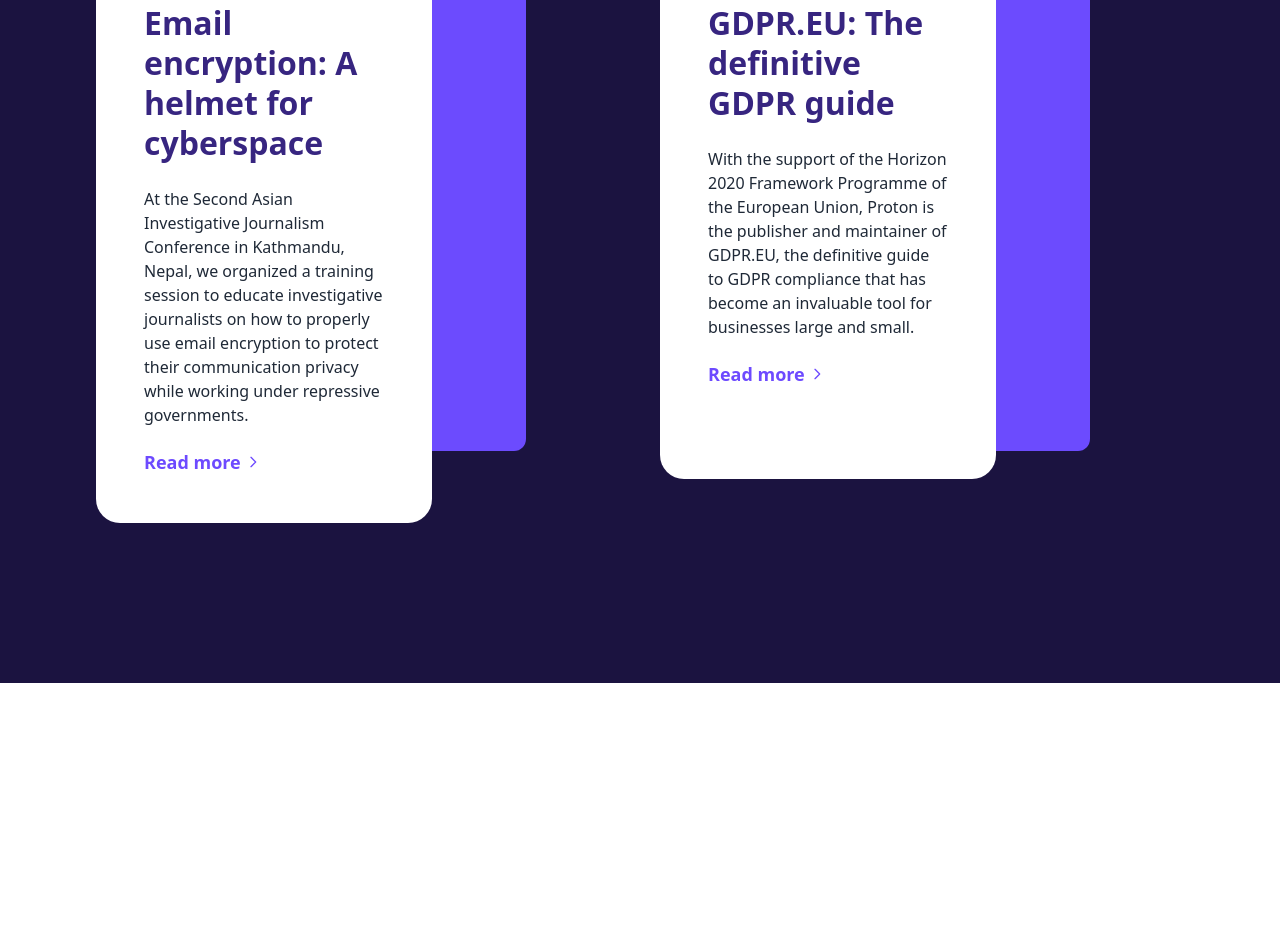
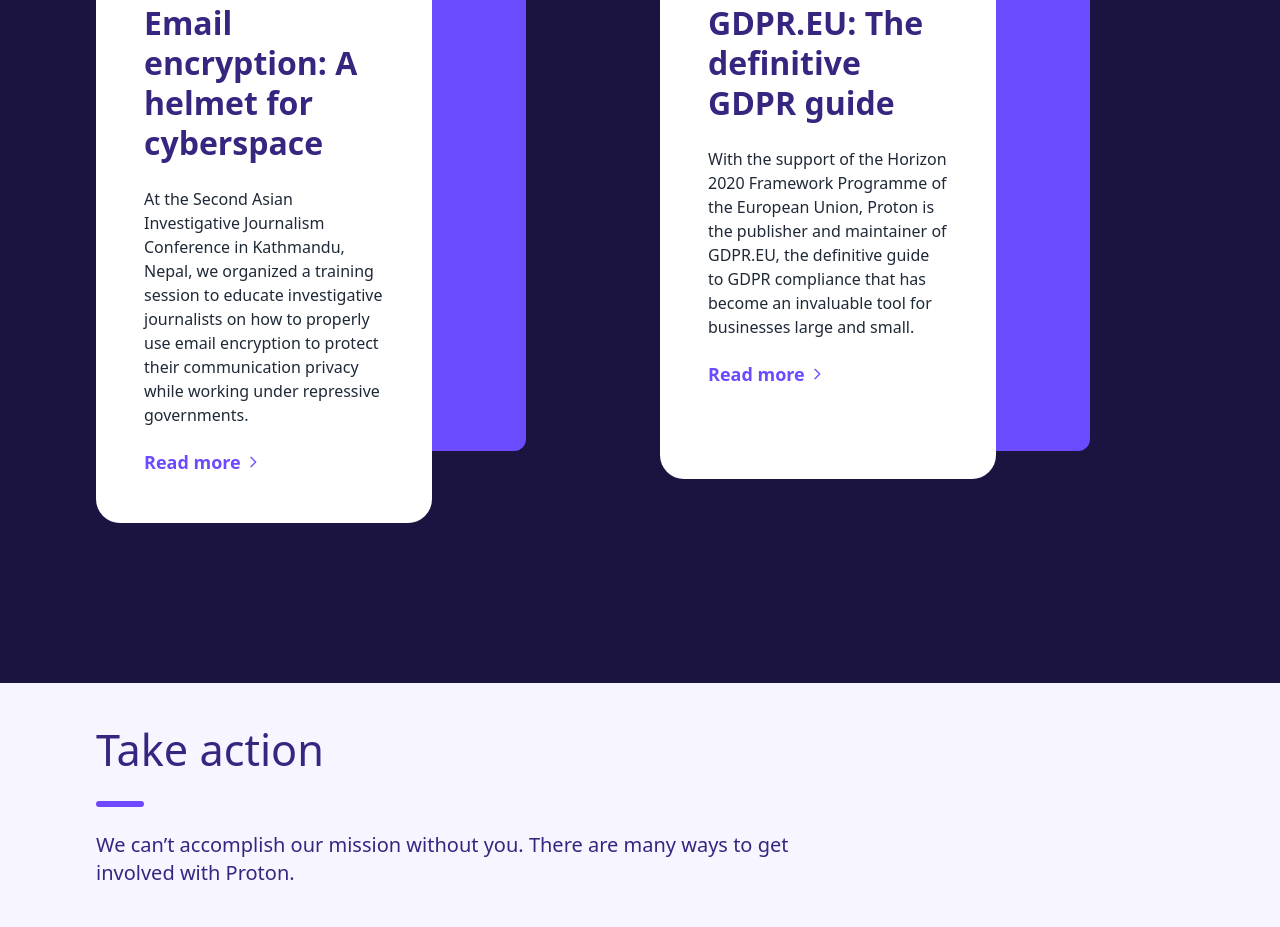
Before and after one commit to usman-FE/proton-impact, a website: page index.html in a window 1280 px wide. Shown: the part 7260-8187 px from the top of the page. Before the commit the page ends 7943 px from the top, so only its background shows below. Drawn offline with nearby package versions, Linux system fonts and the light colour scheme.

Commit message:
Built Take Action section

```diff
--- a/index.html
+++ b/index.html
@@ -1290,6 +1290,24 @@
       </div>
     </section>
     <!-- EDUCAION & TRAINING SECTION END -->
+    <!-- TAKE ACTION SECTION START -->
+    <section class="bg-[#f7f5ff]">
+      <div
+        class="lg:py-10 container max-w-[120rem] px-8 md:px-12 lg:px-24 mx-auto text-[#494b7a] py-4 flex flex-col text-left items-start">
+        <!-- SECTION HEADING -->
+        <h2
+          class="mb-2 lg:mb-6 max-w-[33.75rem] text-3xl sm:text-4xl md:text-[2.7rem] !leading-tight lg:max-w-[45.625rem] text-[#372580]">
+          Take action
+        </h2>
+        <!-- DIVIDER -->
+        <hr class="w-12 h-1.5 rounded-full border-none mb-6 bg-[#6d4aff]">
+        <!-- SECTION PARAGRAPH -->
+        <p class="max-w-[33.75rem] text-xl lg:max-w-[45.625rem] text-[#372580]">
+          We can’t accomplish our mission without you. There are many ways to get involved with Proton.
+        </p>
+      </div>
+    </section>
+    <!-- TAKE ACTION SECTION END -->
   </main>
 </body>
 
```
